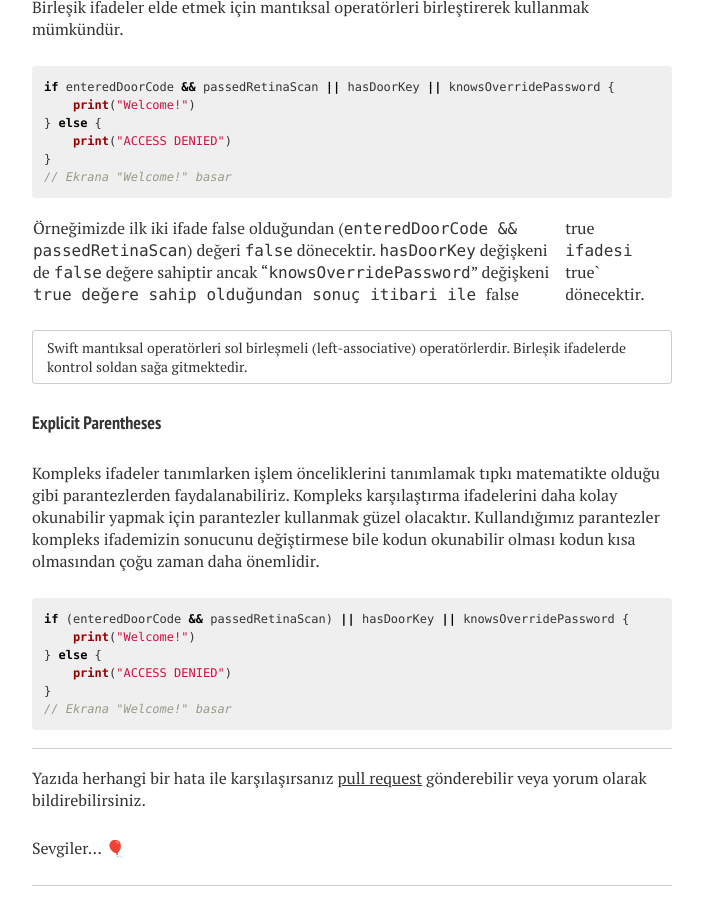
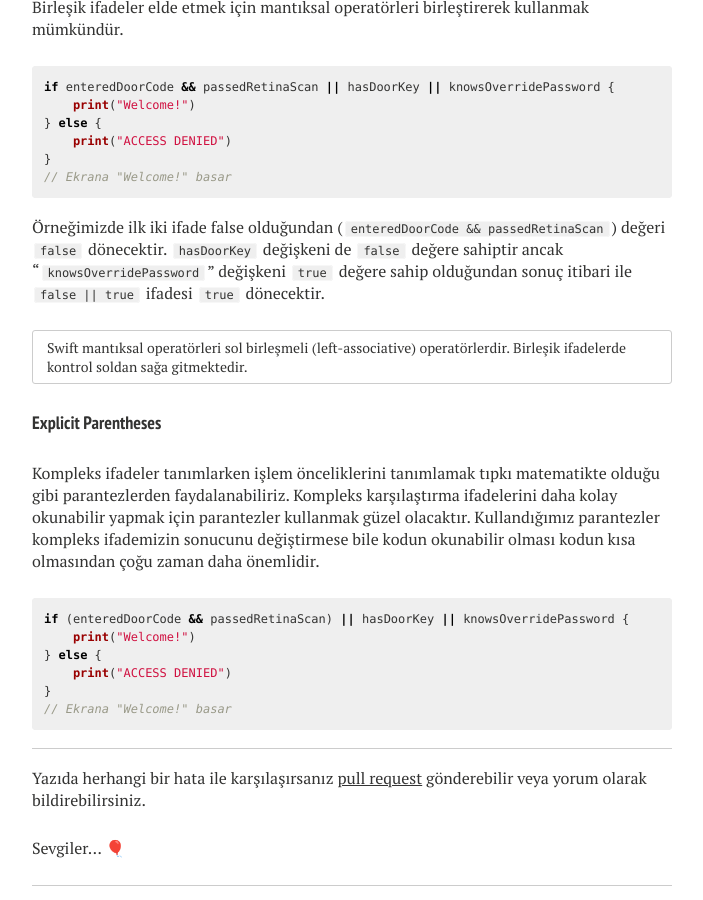
Before and after one commit to conqs/muhasturk.github.io, a Jekyll site: the page built from _posts/swift/S02_swift-temel-operatrler/2016-03-01-swift-temel-operatrler.md, in a window 1280 px wide and 900 px high, scrolled down 6909 px. Shown: the whole window, without its empty margins (288-991 px from the left). Built offline with Jekyll 4.4.1, drawn with Linux system fonts in a browser that asks for light colours; comment, search, counter and statistics services are not loaded.

Commit message:
fix typo

````diff
--- a/_posts/swift/S02_swift-temel-operatrler/2016-03-01-swift-temel-operatrler.md
+++ b/_posts/swift/S02_swift-temel-operatrler/2016-03-01-swift-temel-operatrler.md
@@ -316,7 +316,7 @@ if enteredDoorCode && passedRetinaScan || hasDoorKey || knowsOverridePassword {
 // Ekrana "Welcome!" basar
 ```
 
-Örneğimizde ilk iki ifade false olduğundan (`enteredDoorCode && passedRetinaScan`) değeri `false` dönecektir. `hasDoorKey` değişkeni de `false` değere sahiptir ancak "`knowsOverridePassword`" değişkeni `true değere sahip olduğundan sonuç itibari ile `false || true` ifadesi `true` dönecektir.
+Örneğimizde ilk iki ifade false olduğundan (`enteredDoorCode && passedRetinaScan`) değeri `false` dönecektir. `hasDoorKey` değişkeni de `false` değere sahiptir ancak "`knowsOverridePassword`" değişkeni `true` değere sahip olduğundan sonuç itibari ile `false || true` ifadesi `true` dönecektir.
 
 Swift mantıksal operatörleri sol birleşmeli (left-associative) operatörlerdir. Birleşik ifadelerde kontrol soldan sağa gitmektedir.
 {: .notice}
````
